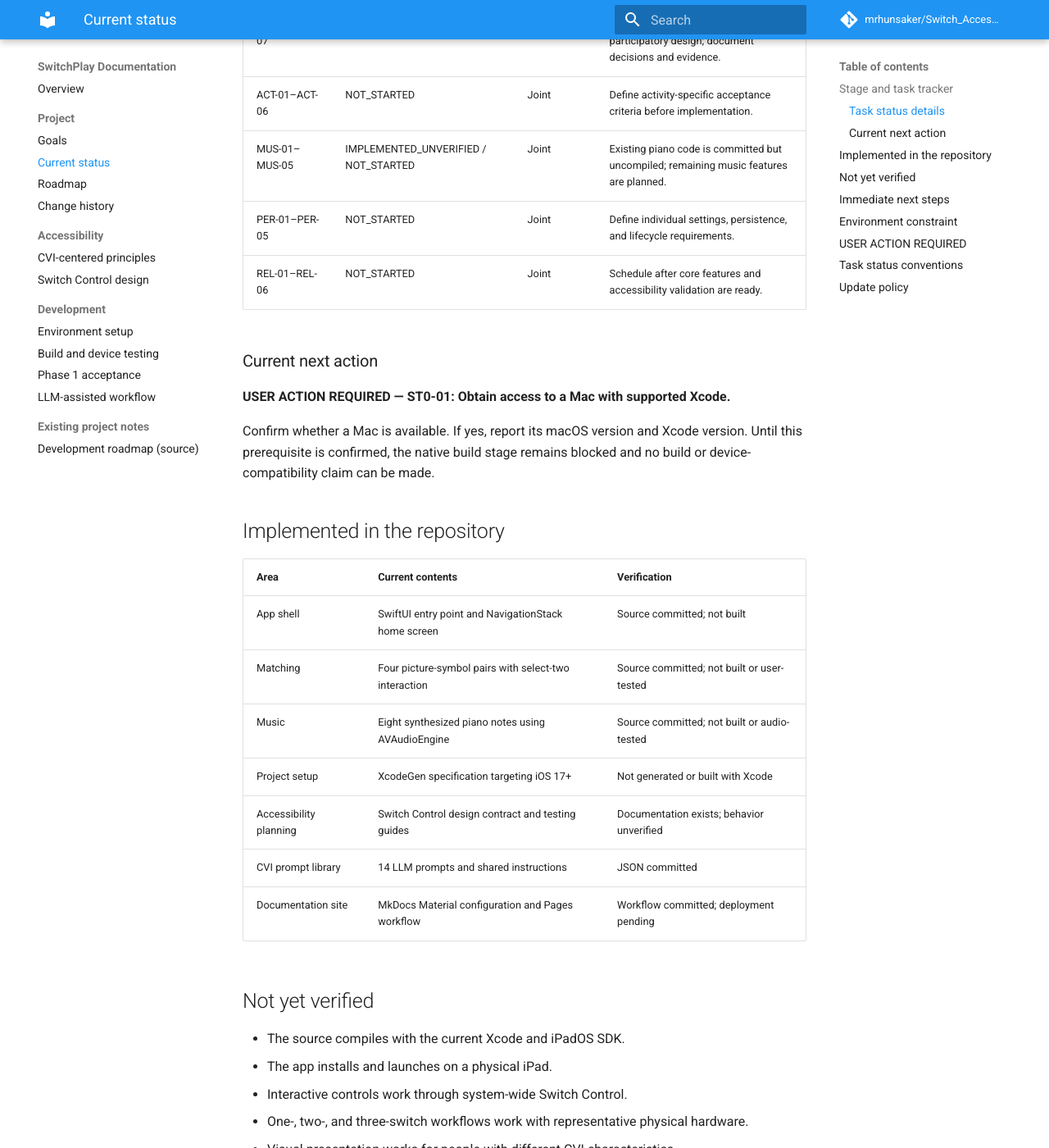
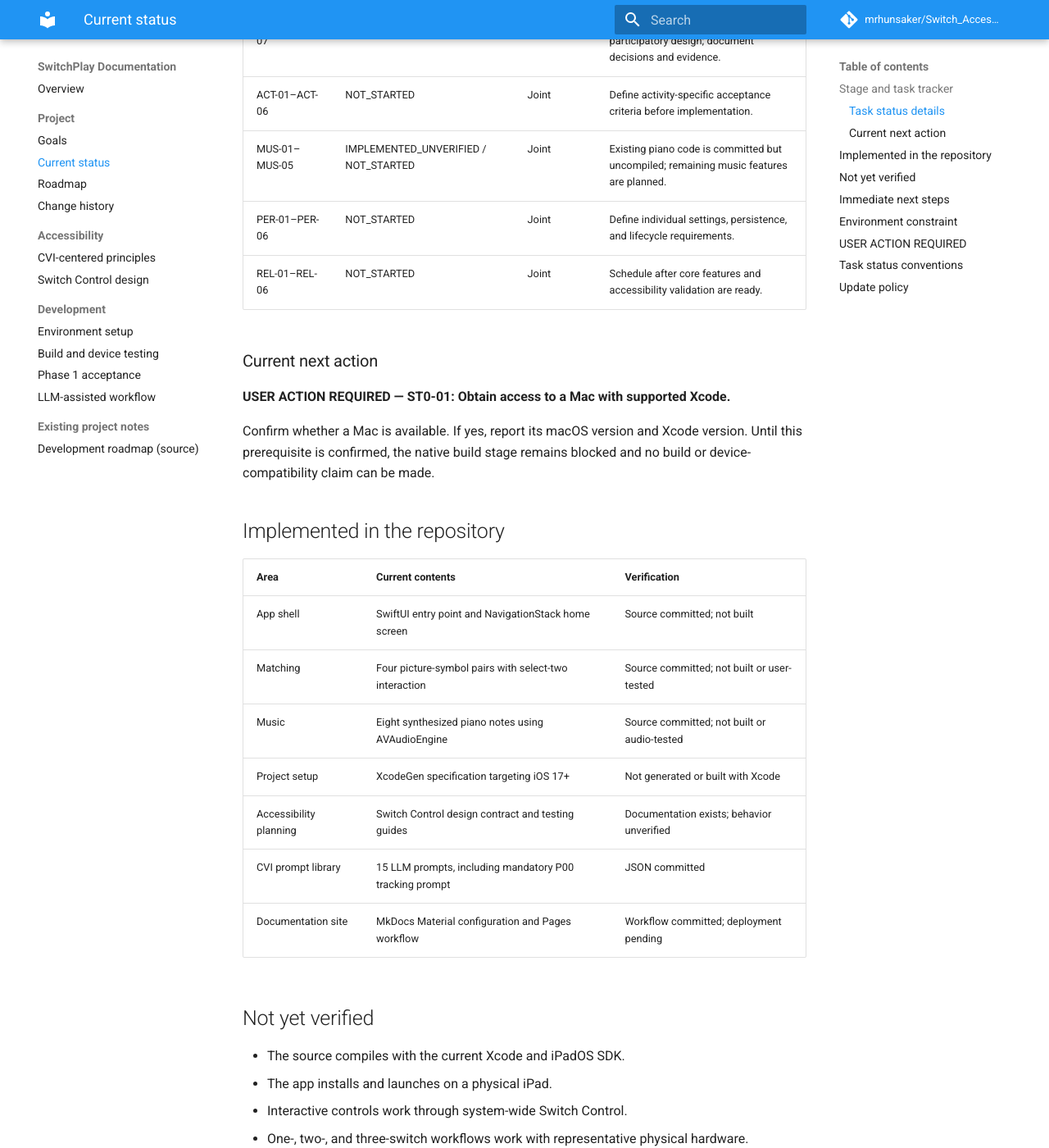
Before and after one commit to mrhunsaker/Switch_Access_iPadOS_App, an MkDocs documentation site: the page built from docs/project-status.md, in a window 1280 px wide and 1400 px high, scrolled down 1403 px. Shown: the whole window at 82% size. Built offline with MkDocs 1.6.1 and Material for MkDocs 9.7.7, drawn with Linux system fonts in a browser that asks for light colours; comment, search, counter and statistics services are not loaded; some of the changed text lies outside the part shown.

Commit message:
Correct task range and prompt library count

```diff
--- a/docs/project-status.md
+++ b/docs/project-status.md
@@ -17,7 +17,7 @@ Status is evidence-based. This tracker is the live summary; detailed acceptance
 | 2 — CVI accessibility foundation | NOT_STARTED | CVI-01–CVI-07 | Requires participatory requirements work; do not finalize universal visual defaults. |
 | 3 — Core activities | NOT_STARTED | ACT-01–ACT-06 | Begin after accessibility foundation and activity acceptance criteria are established. |
 | 4 — Music experiences | NOT_STARTED | MUS-01–MUS-05 | Piano source exists but remains unbuilt and untested; other music modules are planned. |
-| 5 — Personalization and reliability | NOT_STARTED | PER-01–PER-05 | Planned; no completion evidence recorded. |
+| 5 — Personalization and reliability | NOT_STARTED | PER-01–PER-06 | Planned; no completion evidence recorded. |
 | 6 — Field evaluation and release readiness | NOT_STARTED | REL-01–REL-06 | Requires participatory evaluation, physical hardware testing, defect resolution, and evidence review. |
 
 ### Task status details
@@ -30,7 +30,7 @@ Status is evidence-based. This tracker is the live summary; detailed acceptance
 | CVI-01–CVI-07 | NOT_STARTED | Joint | Plan requirements review and participatory design; document decisions and evidence. |
 | ACT-01–ACT-06 | NOT_STARTED | Joint | Define activity-specific acceptance criteria before implementation. |
 | MUS-01–MUS-05 | IMPLEMENTED_UNVERIFIED / NOT_STARTED | Joint | Existing piano code is committed but uncompiled; remaining music features are planned. |
-| PER-01–PER-05 | NOT_STARTED | Joint | Define individual settings, persistence, and lifecycle requirements. |
+| PER-01–PER-06 | NOT_STARTED | Joint | Define individual settings, persistence, and lifecycle requirements. |
 | REL-01–REL-06 | NOT_STARTED | Joint | Schedule after core features and accessibility validation are ready. |
 
 ### Current next action
@@ -48,7 +48,7 @@ Confirm whether a Mac is available. If yes, report its macOS version and Xcode v
 | Music | Eight synthesized piano notes using AVAudioEngine | Source committed; not built or audio-tested |
 | Project setup | XcodeGen specification targeting iOS 17+ | Not generated or built with Xcode |
 | Accessibility planning | Switch Control design contract and testing guides | Documentation exists; behavior unverified |
-| CVI prompt library | 14 LLM prompts and shared instructions | JSON committed |
+| CVI prompt library | 15 LLM prompts, including mandatory P00 tracking prompt | JSON committed |
 | Documentation site | MkDocs Material configuration and Pages workflow | Workflow committed; deployment pending |
 
 ## Not yet verified
```
